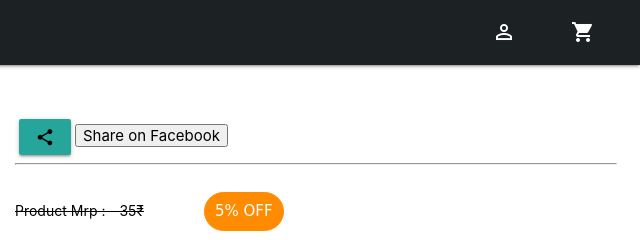
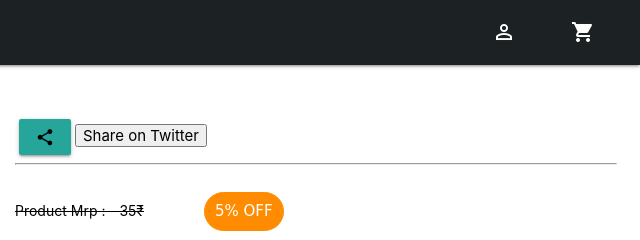
Before and after one commit to harpreetsd99/Vibha27.github.io, a plain HTML site: page productdetail.html in a window 1280 px wide. Shown: the top 240 px of the page, 640-1280 px from the left. Drawn offline with nearby package versions, Linux system fonts and the light colour scheme; a script that the page names is missing; a web font is replaced by a local one.

Commit message:
share twitter

```diff
--- a/productdetail.html
+++ b/productdetail.html
@@ -46,11 +46,7 @@
 							<a href="http://whatsapp://send?text=Vibha27.github.io" data-original-title="whatsapp" rel="tooltip" class="btn btn-whatsapp" data-placement="left">
 								<i class="small material-icons black-text darken-1">share</i>
 							</a>
-							<button class="sharer"
-							data-sharer="facebook"
-							data-url="https://google.com">
-							Share on Facebook
-							</button>
+							<button class="button" data-sharer="twitter" data-title="Checkout Sharer.js!" data-hashtags="awesome, sharer.js" data-url="https://ellisonleao.github.io/sharer.js/">Share on Twitter</button>
 								<hr id="hr">
 						</div>
 					</div>
@@ -266,8 +262,8 @@
     firebase.initializeApp(firebaseConfig);
     firebase.analytics();
 	</script>
-	<script src="path/to/sharer.min.js"></script>
-    <script src="https://ajax.googleapis.com/ajax/libs/jquery/3.5.1/jquery.min.js"></script>
+	<script src="https://cdn.jsdelivr.net/npm/sharer.js@latest/sharer.min.js"></script>
+	<script src="https://ajax.googleapis.com/ajax/libs/jquery/3.5.1/jquery.min.js"></script>
     <script src="https://cdnjs.cloudflare.com/ajax/libs/materialize/1.0.0/js/materialize.min.js"></script>
     <script src="productdetail.js"></script>
 </body>
```
